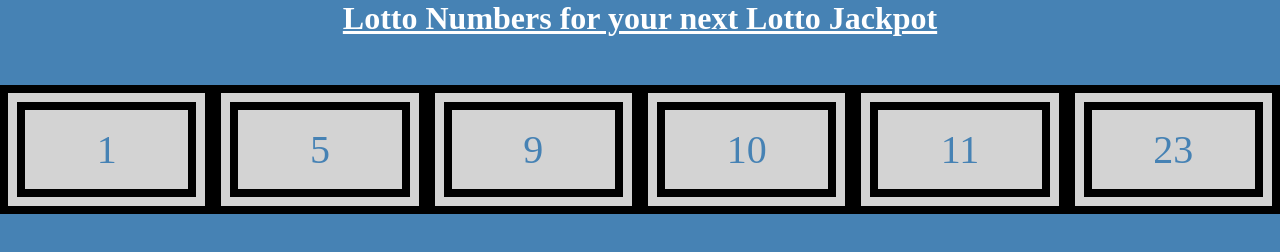
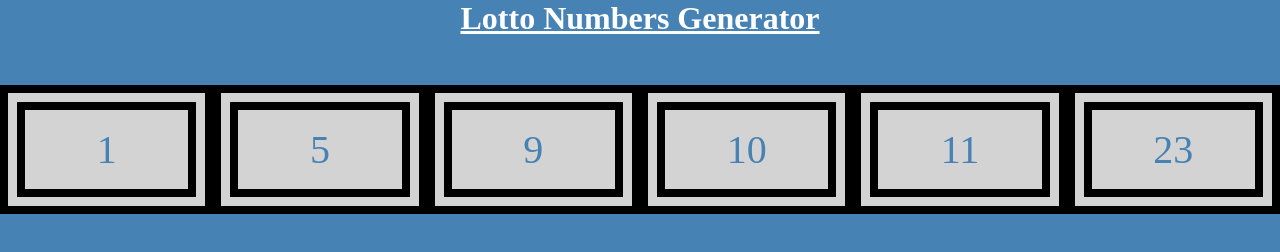
Before and after one commit to JohanSwannie/Javascript-Array-Methods, a plain HTML site: page Javascript-Array-Methods/Includes/includes-array-method.html in a window 1280 px wide. Drawn offline with Linux system fonts and the light colour scheme.

Commit message:
Update Includes Array Method HTML Component

```diff
--- a/Javascript-Array-Methods/Includes/includes-array-method.html
+++ b/Javascript-Array-Methods/Includes/includes-array-method.html
@@ -8,7 +8,7 @@
     <title>Lotto Generator</title>
   </head>
   <body>
-    <h1>Lotto Numbers for your next Lotto Jackpot</h1>
+    <h1>Lotto Numbers Generator</h1>
     <div class="lottoContainer">
       <p id="p1"></p>
       <p id="p2"></p>
```
